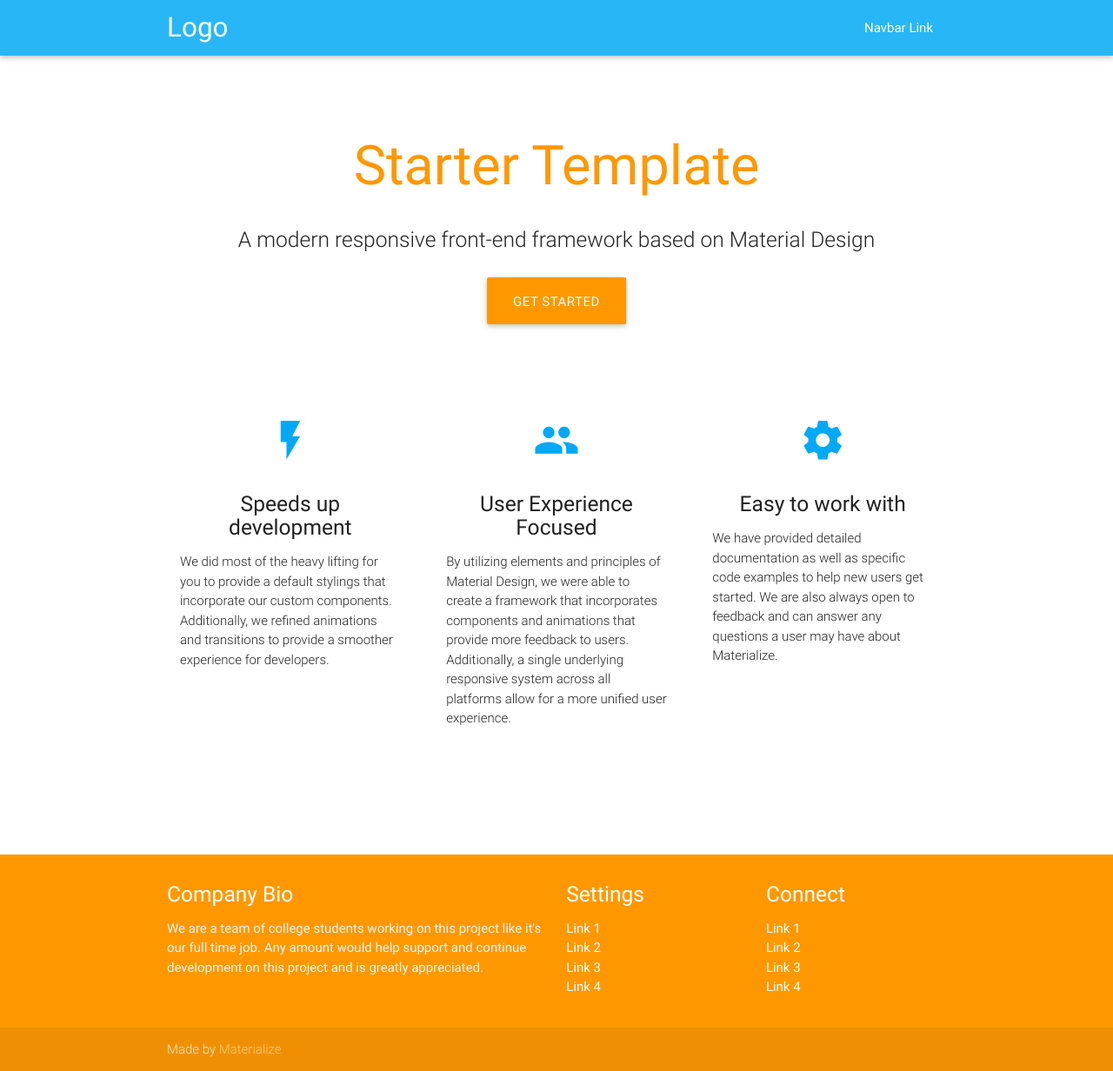
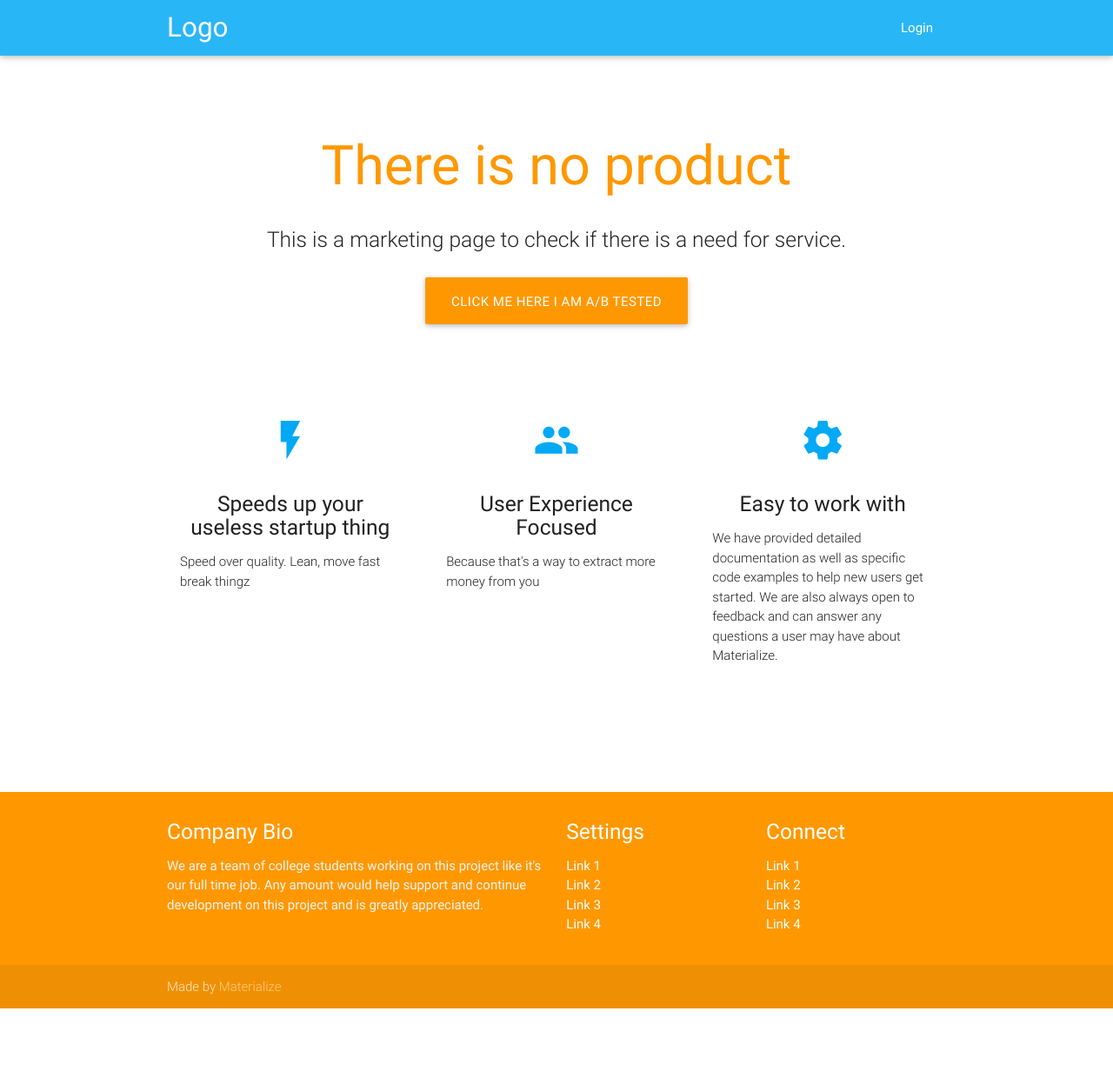
Before and after one commit to kwikiel/bounce, a Flask app: page / in a window 1280 px wide. Shown: the whole page at 87% size. After the commit the page ends 1160 px from the top, so only its background shows below. Run offline with Flask 2, Linux system fonts and the light colour scheme; some libraries are stand-ins or nearby versions.

Commit message:
Lol startupz

```diff
--- a/templates/index.html
+++ b/templates/index.html
@@ -14,11 +14,11 @@
   <nav class="light-blue lighten-1" role="navigation">
     <div class="nav-wrapper container"><a id="logo-container" href="#" class="brand-logo">Logo</a>
       <ul class="right hide-on-med-and-down">
-        <li><a href="#">Navbar Link</a></li>
+        <li><a href="#">Login</a></li>
       </ul>
 
       <ul id="nav-mobile" class="side-nav">
-        <li><a href="#">Navbar Link</a></li>
+        <li><a href="#">Login Mobile</a></li>
       </ul>
       <a href="#" data-activates="nav-mobile" class="button-collapse"><i class="material-icons">menu</i></a>
     </div>
@@ -26,12 +26,12 @@
   <div class="section no-pad-bot" id="index-banner">
     <div class="container">
       <br><br>
-      <h1 class="header center orange-text">Starter Template</h1>
+      <h1 class="header center orange-text">There is no product</h1>
       <div class="row center">
-        <h5 class="header col s12 light">A modern responsive front-end framework based on Material Design</h5>
+        <h5 class="header col s12 light">This is a marketing page to check if there is a need for service.</h5>
       </div>
       <div class="row center">
-        <a href="http://materializecss.com/getting-started.html" id="download-button" class="btn-large waves-effect waves-light orange">Get Started</a>
+        <a href="http://materializecss.com/getting-started.html" id="download-button" class="btn-large waves-effect waves-light orange">Click me here i am A/B tested</a>
       </div>
       <br><br>
 
@@ -47,9 +47,9 @@
         <div class="col s12 m4">
           <div class="icon-block">
             <h2 class="center light-blue-text"><i class="material-icons">flash_on</i></h2>
-            <h5 class="center">Speeds up development</h5>
+            <h5 class="center">Speeds up your useless startup thing</h5>
 
-            <p class="light">We did most of the heavy lifting for you to provide a default stylings that incorporate our custom components. Additionally, we refined animations and transitions to provide a smoother experience for developers.</p>
+            <p class="light">Speed over quality. Lean, move fast break thingz</p>
           </div>
         </div>
 
@@ -58,7 +58,7 @@
             <h2 class="center light-blue-text"><i class="material-icons">group</i></h2>
             <h5 class="center">User Experience Focused</h5>
 
-            <p class="light">By utilizing elements and principles of Material Design, we were able to create a framework that incorporates components and animations that provide more feedback to users. Additionally, a single underlying responsive system across all platforms allow for a more unified user experience.</p>
+            <p class="light">Because that's a way to extract more money from you</p>
           </div>
         </div>
 
```
